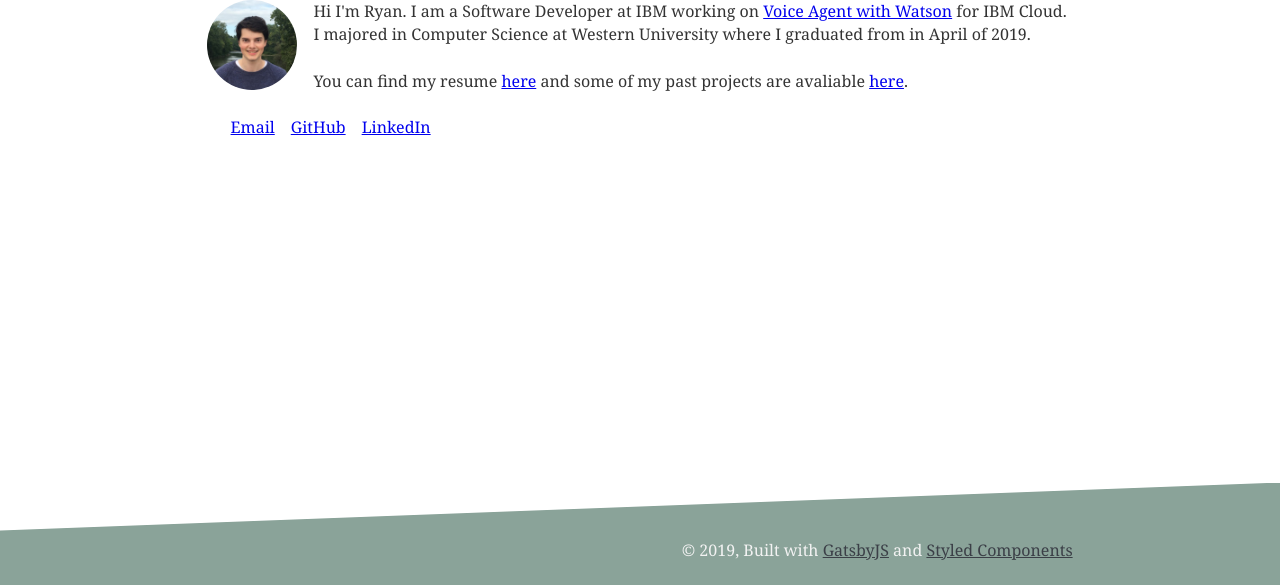
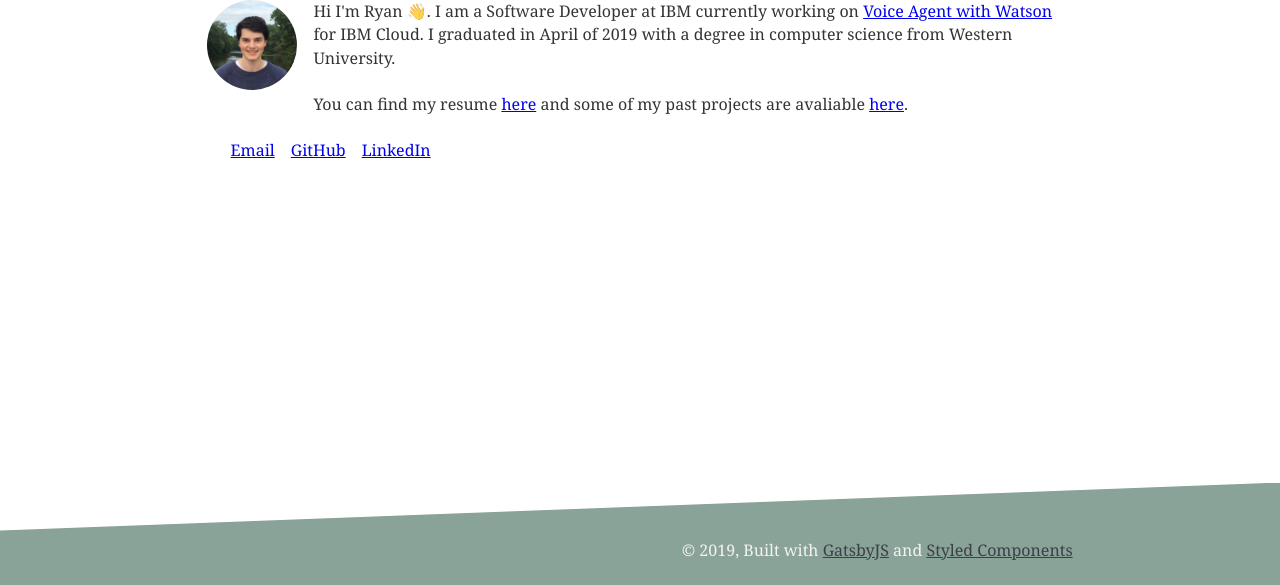
Before and after one commit to rzgry/web, a Gatsby site: page / in a window 1280 px wide. Shown: the part 215-800 px from the top of the page. Built offline with nearby package versions, Linux system fonts and the light colour scheme; Gatsby itself is replaced by a stand-in of ours; what typography-theme-noriega would draw is missing.

Commit message:
update bio

```diff
--- a/src/components/bio.js
+++ b/src/components/bio.js
@@ -54,7 +54,12 @@ const Bio = () => {
       </BioImgWrapper>
       <BioTextWrapper>
         <p>
-          Hi I&#39;m Ryan. I am a Software Developer at IBM working on
+          Hi I&#39;m Ryan
+          {' '}
+          <span role="img" aria-label="Wave emoji">
+            👋
+          </span>
+          . I am a Software Developer at IBM currently working on
           {' '}
           <a
             href="https://cloud.ibm.com/catalog/services/voice-agent-with-watson"
@@ -64,8 +69,8 @@ const Bio = () => {
             Voice Agent with Watson
           </a>
           {' '}
-          for IBM Cloud. I majored in Computer Science at Western University where I graduated from
-          in April of 2019.
+          for IBM Cloud. I graduated in April of 2019 with a degree in computer science from Western
+          University.
         </p>
         <p>
           You can find my resume
```
